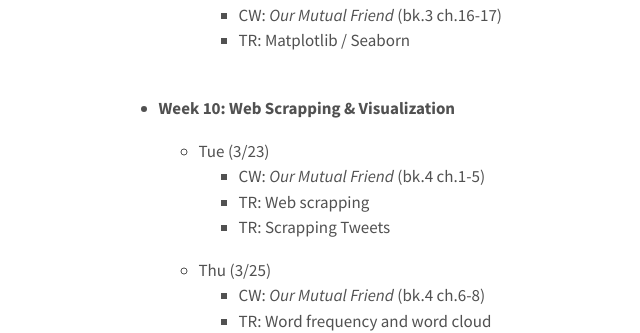
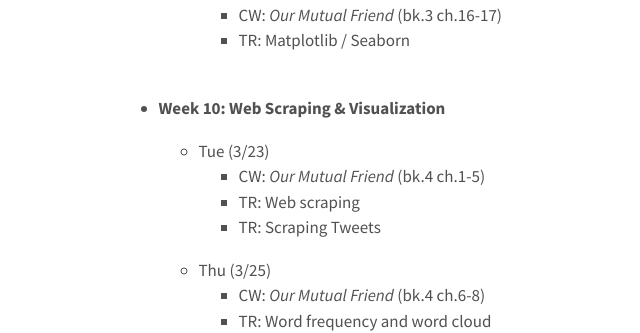
Before and after one commit to elibooklover/ENGL304-Spring2021, a Jekyll site: the page built from syllabus.md, in a window 1280 px wide and 900 px high, scrolled down 6522 px. Shown: the part 163-496 px from the top of the window, without its empty margins (224-864 px from the left). Built offline with Jekyll 4.4.1, drawn with Linux system fonts in a browser that asks for light colours.

Commit message:
Fixed typos - Thanks Quinn
z
d
c

jlkdfaj
wekljl

```diff
--- a/syllabus.md
+++ b/syllabus.md
@@ -200,12 +200,12 @@ The course schedule is subject to changes. <br>
 <br>
 <br>
 
-* <b>Week 10: Web Scrapping & Visualization</b>
+* <b>Week 10: Web Scraping & Visualization</b>
 
   * Tue (3/23)
     *	CW: <i>Our Mutual Friend</i> (bk.4 ch.1-5)
-    *	TR: Web scrapping
-    *	TR: Scrapping Tweets
+    *	TR: Web scraping
+    *	TR: Scraping Tweets
   * Thu (3/25)
     *	CW: <i>Our Mutual Friend</i> (bk.4 ch.6-8)
     *	TR: Word frequency and word cloud
```
